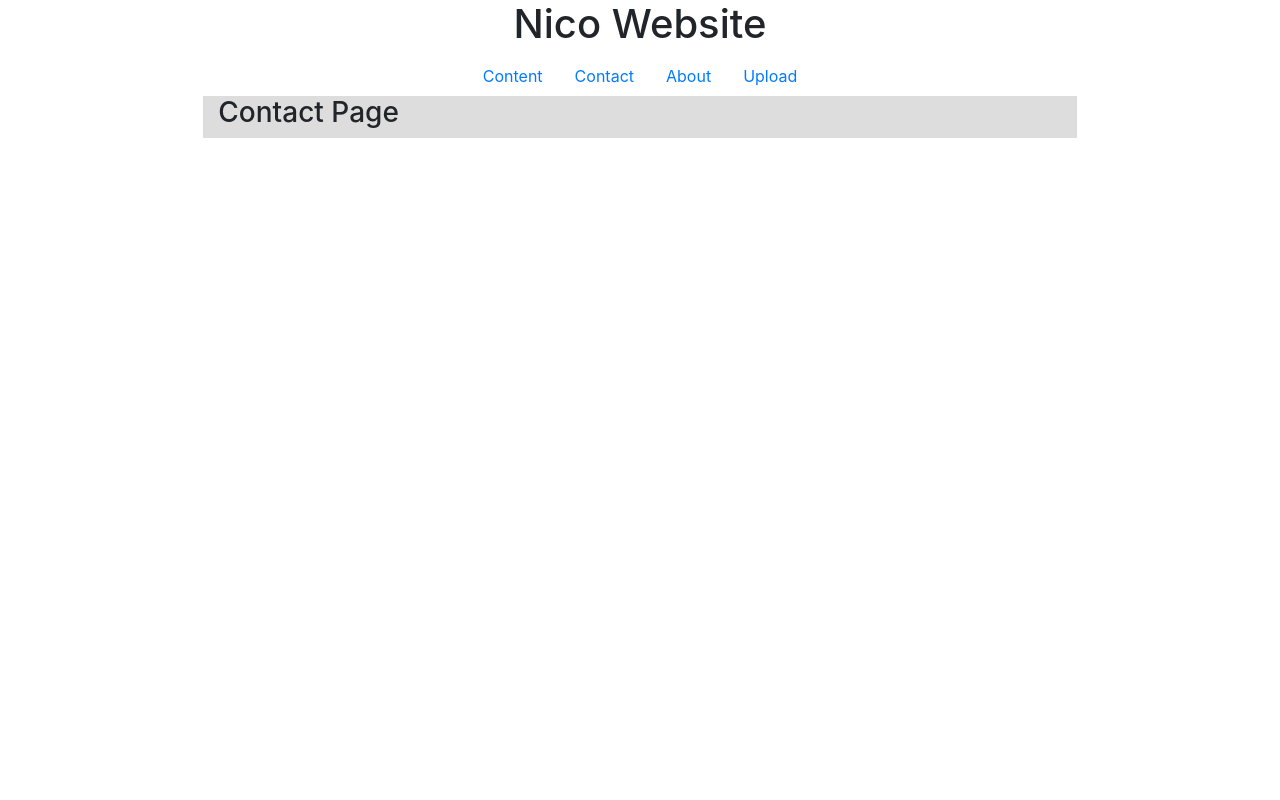
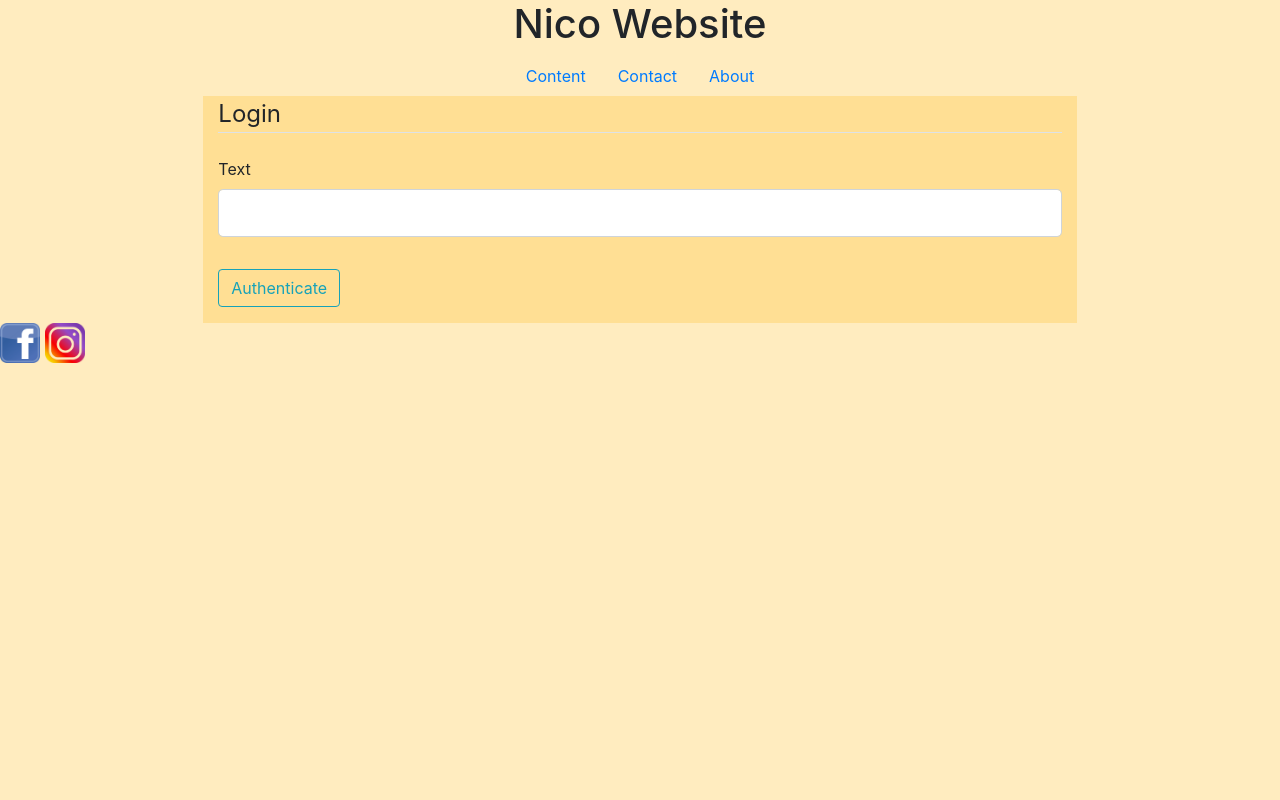
Before and after one commit to dxtrlbrtry/nico_webapp, a Flask app: page /contact/ in a window 1280 px wide. Run offline with Flask 2, Linux system fonts and the light colour scheme; some libraries are stand-ins or nearby versions.

Commit message:
implemented mail service implemented admin rights page implemented edit/delete actions for admin

```diff
--- a/nico_webapp/main/forms.py
+++ b/nico_webapp/main/forms.py
@@ -1,11 +1,31 @@
 from flask_wtf import FlaskForm
 from flask_wtf.file import FileField, FileAllowed
-from wtforms import StringField, TextAreaField, SubmitField
+from wtforms import StringField, TextAreaField, SubmitField, PasswordField
 from wtforms.validators import DataRequired
 
 
-class ImageForm(FlaskForm):
+class UploadImageForm(FlaskForm):
     title = StringField('Title', validators=[DataRequired()])
     description = TextAreaField('Description', validators=[])
     image = FileField('Upload Image', validators=[FileAllowed(['jpg', 'png']), DataRequired()])
+    preview = FileField('Upload Preview', validators=[FileAllowed(['jpg', 'png']), DataRequired()])
     submit = SubmitField('Upload')
+
+
+class EditImageForm(FlaskForm):
+    title = StringField('Title', validators=[DataRequired()])
+    description = TextAreaField('Description', validators=[])
+    image = FileField('Upload Image', validators=[FileAllowed(['jpg', 'png'])])
+    preview = FileField('Upload Preview', validators=[FileAllowed(['jpg', 'png'])])
+    submit = SubmitField('Upload')
+
+
+class AdminLoginForm(FlaskForm):
+    username = StringField('Username', validators=[DataRequired()])
+    password = PasswordField('Password', validators=[DataRequired()])
+    submit = SubmitField('Authenticate')
+
+
+class ContactForm(FlaskForm):
+    text = StringField('Text', validators=[DataRequired()])
+    submit = SubmitField('Authenticate')
--- a/nico_webapp/main/routes.py
+++ b/nico_webapp/main/routes.py
@@ -1,8 +1,11 @@
-from flask import Blueprint, render_template, redirect, url_for
-from nico_webapp.models import Image
-from nico_webapp.main.forms import ImageForm
+from flask import Blueprint, render_template, redirect, url_for, current_app
+from flask_login import login_user, login_required
+from flask_mail import Message
+from nico_webapp.models import Image, User
+from nico_webapp.main.forms import UploadImageForm, EditImageForm, AdminLoginForm, ContactForm
 from nico_webapp.main.utils import perform_upload
-from nico_webapp import db
+from nico_webapp import db, mail
+import os
 
 main = Blueprint('main', __name__)
 
@@ -18,27 +21,85 @@ def about():
     return render_template('about.html', title='About')
 
 
-@main.route('/contact/')
+@main.route('/contact/', methods=['GET', 'POST'])
 def contact():
-    return render_template('contact.html', title='Contact')
+    form = ContactForm()
+    if form.validate_on_submit():
+        msg = Message('test subject', sender='dxtrlbrtry@yahoo.com', recipients=['dxtrlbrtry@yahoo.com'])
+        msg.body = form.text.data
+        mail.send(msg)
+    return render_template('contact.html', title='Contact', form=form)
 
 
-@main.route('/view/<int:image_id>/')
+@main.route('/view/<int:image_id>/', methods=['GET'])
 def view(image_id):
     image = Image.query.get_or_404(image_id)
     return render_template('view.html', image=image)
 
 
+@main.route('/admin/', methods=['GET', 'POST'])
+def admin():
+    form = AdminLoginForm()
+    if form.validate_on_submit():
+        admin = User.query.filter_by(username=form.username.data).first()
+        if admin and admin.password == form.password.data:
+            login_user(admin)
+            return redirect(url_for('main.manage'))
+    return render_template('login.html', form=form)
+
+
+@main.route('/manage/', methods=['GET'])
+@login_required
+def manage():
+    images = Image.query.all()
+    return render_template('manage.html', images=images)
+
+
 @main.route('/upload/', methods=['GET', 'POST'])
+@login_required
 def upload_image():
-    form = ImageForm()
+    form = UploadImageForm()
     if form.validate_on_submit():
         image = Image()
         image.title = form.title.data
         image.image_file = perform_upload(form.image.data)
+        image.preview_image = perform_upload(form.preview.data)
         if form.description.data:
             image.description = form.description.data
         db.session.add(image)
         db.session.commit()
-        return redirect(url_for('main.home'))
+        return redirect(url_for('main.manage'))
     return render_template('upload.html', form=form)
+
+
+@main.route('/edit/<int:image_id>', methods=['GET', 'POST'])
+@login_required
+def edit_image(image_id):
+    image = Image.query.get_or_404(image_id)
+    form = EditImageForm()
+    form.title.data = image.title
+    form.description.data = image.description
+    if form.validate_on_submit():
+        image.title = form.title.data
+        if form.description.data:
+            image.description = form.description.data
+        if form.image.data:
+            os.remove(os.path.join(current_app.root_path, 'static/pictures/' + image.image_file))
+            image.image_file = perform_upload(form.image.data)
+        if form.preview.data:
+            os.remove(os.path.join(current_app.root_path, 'static/pictures/' + image.preview_image))
+            image.preview_image = perform_upload(form.preview.data)
+        db.session.commit()
+        return redirect(url_for('main.manage'))
+    return render_template('upload.html', form=form)
+
+
+@main.route('/delete/<int:image_id>', methods=['GET'])
+@login_required
+def delete_image(image_id):
+    image = Image.query.get_or_404(image_id)
+    os.remove(os.path.join(current_app.root_path, 'static/pictures/' + image.image_file))
+    os.remove(os.path.join(current_app.root_path, 'static/pictures/' + image.preview_image))
+    db.session.delete(image)
+    db.session.commit()
+    return redirect(url_for('main.manage'))
--- a/nico_webapp/static/main.css
+++ b/nico_webapp/static/main.css
@@ -10,16 +10,37 @@
     justify-content: center;
 }
 
+.social-media {
+    height: 40px;
+    width: 40px;
+}
+
 .content-div {
     height: 260px;
     width: 25%;
     padding: 10px;
+    text-align: center
 }
 
-.centered-text {
+.centered {
     text-align: center;
 }
 
+.align-right {
+    right: 0;
+}
+
 .content {
-    background: #DDDDDD;
+    background: #ffdf94;
 }
+
+main {
+    background: #ffecbf;
+    position: absolute;
+    width: 100%;
+    height: 100%;
+}
+
+.image-description {
+    margin: 0 40px 0 40px;
+}
--- a/nico_webapp/templates/contact.html
+++ b/nico_webapp/templates/contact.html
@@ -1,4 +1,25 @@
 {% extends 'layout.html' %}
 {% block content %}
-    <h3>Contact Page</h3>
+<form method="POST" action="" enctype="multipart/form-data">
+    {{ form.hidden_tag() }}
+    <fieldset class="form-group">
+        <legend class="border-bottom mb-4">Login</legend>
+        <div class="form-group">
+            {{ form.text.label(class="form-control-label") }}
+            {% if form.text.errors %}
+            {{ form.text(class="form-control form-control-lg is-invalid") }}
+            <div class="invalid-feedback">
+                {% for error in form.text.errors %}
+                <span> {{ error }} </span>
+                {% endfor %}
+            </div>
+            {% else %}
+            {{ form.text(class="form-control form-control-lg") }}
+            {% endif %}
+        </div>
+    </fieldset>
+    <div class="form-group">
+        {{ form.submit(class="btn btn-outline-info") }}
+    </div>
+</form>
 {% endblock content %}
--- a/nico_webapp/templates/content.html
+++ b/nico_webapp/templates/content.html
@@ -1,12 +1,12 @@
 {% extends 'layout.html' %}
 {% block content %}
-<div class="row content">
+<div class="row">
 {% for image in images %}
     <div class="content-div">
         <a href="{{ url_for('main.view', image_id=image.id) }}">
-            <img class="article-img" src="{{ url_for('static', filename='pictures/' + image.image_file) }}">
+            <img class="article-img" src="{{ url_for('static', filename='pictures/' + image.preview_image) }}">
         </a>
-        <h6 class="centered-text mb-0 mt-2">{{ image.title }}</h6>
+        <h6 class="centered mb-0 mt-2">{{ image.title }}</h6>
     </div>
 {% endfor %}
 </div>
--- a/nico_webapp/templates/layout.html
+++ b/nico_webapp/templates/layout.html
@@ -19,12 +19,11 @@
 <body>
 <main role="main">
     <div class="header">
-        <h1 class="centered-text">Nico Website</h1>
+        <h1 class="centered">Nico Website</h1>
         <div class="row nav-bar">
             <a class="nav-link" href="{{ url_for('main.home') }}">Content</a>
             <a class="nav-link" href="{{ url_for('main.contact') }}">Contact</a>
             <a class="nav-link" href="{{ url_for('main.about') }}">About</a>
-            <a class="nav-link" href="{{ url_for('main.upload_image') }}">Upload</a>
         </div>
     </div>
     <div class="row">
@@ -36,6 +35,14 @@
         </div>
         <div class="col-md-2"></div>
     </div>
+    <footer>
+        <a href="https://www.facebook.com/niQboy/" target="_blank">
+            <img class="social-media" src="{{ url_for('static', filename='icons/Facebook-Icon.png') }}"/>
+        </a>
+        <a href="https://www.instagram.com/buyingnewsoul/" target="_blank">
+            <img class="social-media" src="{{ url_for('static', filename='icons/Instagram-Icon.png') }}"/>
+        </a>
+    </footer>
 </main>
 <script src="{{ url_for('static', filename='bootstrap.bundle.js') }}"></script>
 </body>
```
Also changed, not shown: db_ops.py (+10 -2 lines), nico_webapp/__init__.py (+11 -0 lines), nico_webapp/main/utils.py (+20 -3 lines), nico_webapp/models.py (+14 -1 lines), nico_webapp/templates/login.html (added, +38 -0 lines), nico_webapp/templates/manage.html (added, +12 -0 lines), nico_webapp/templates/upload.html (+9 -0 lines), nico_webapp/templates/view.html (+5 -2 lines), nico_webapp/database.db (deleted), nico_webapp/static/icons/Facebook-Icon.png (added), nico_webapp/static/icons/Instagram-Icon.png (added).
